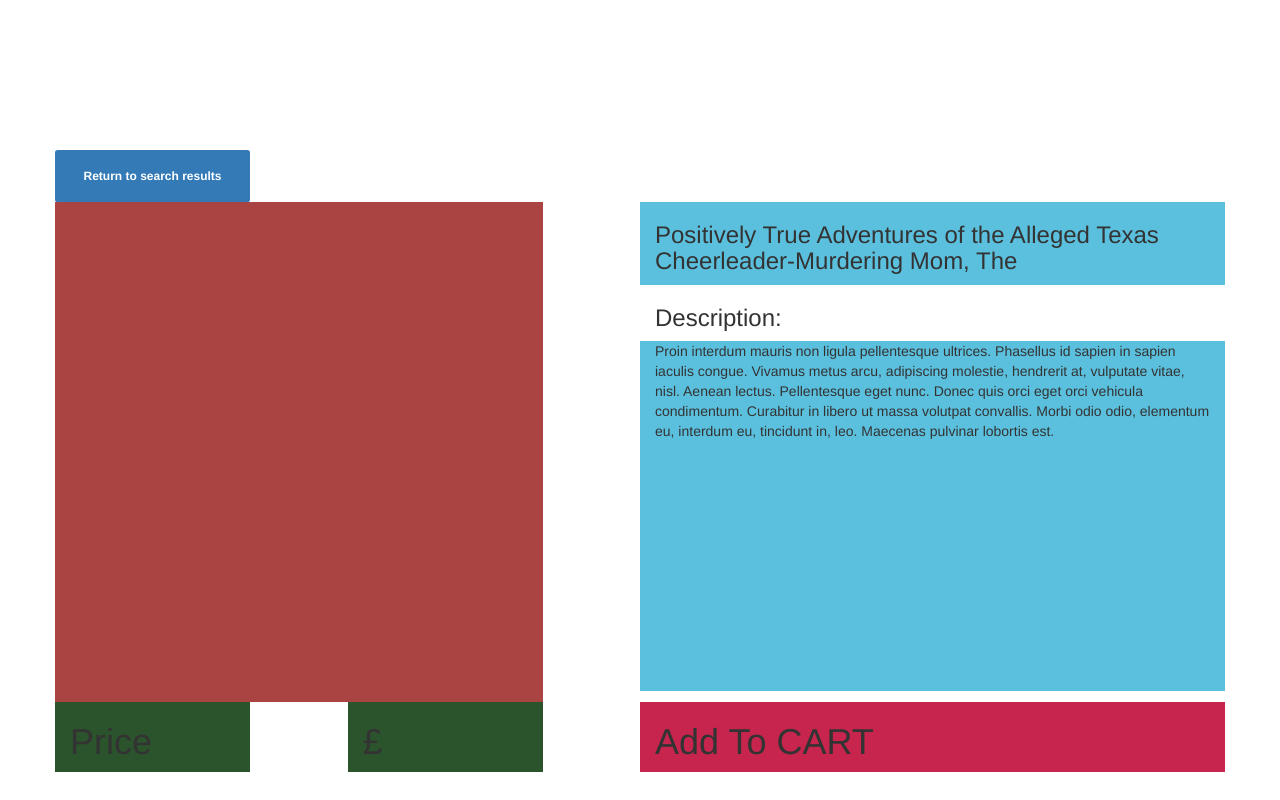
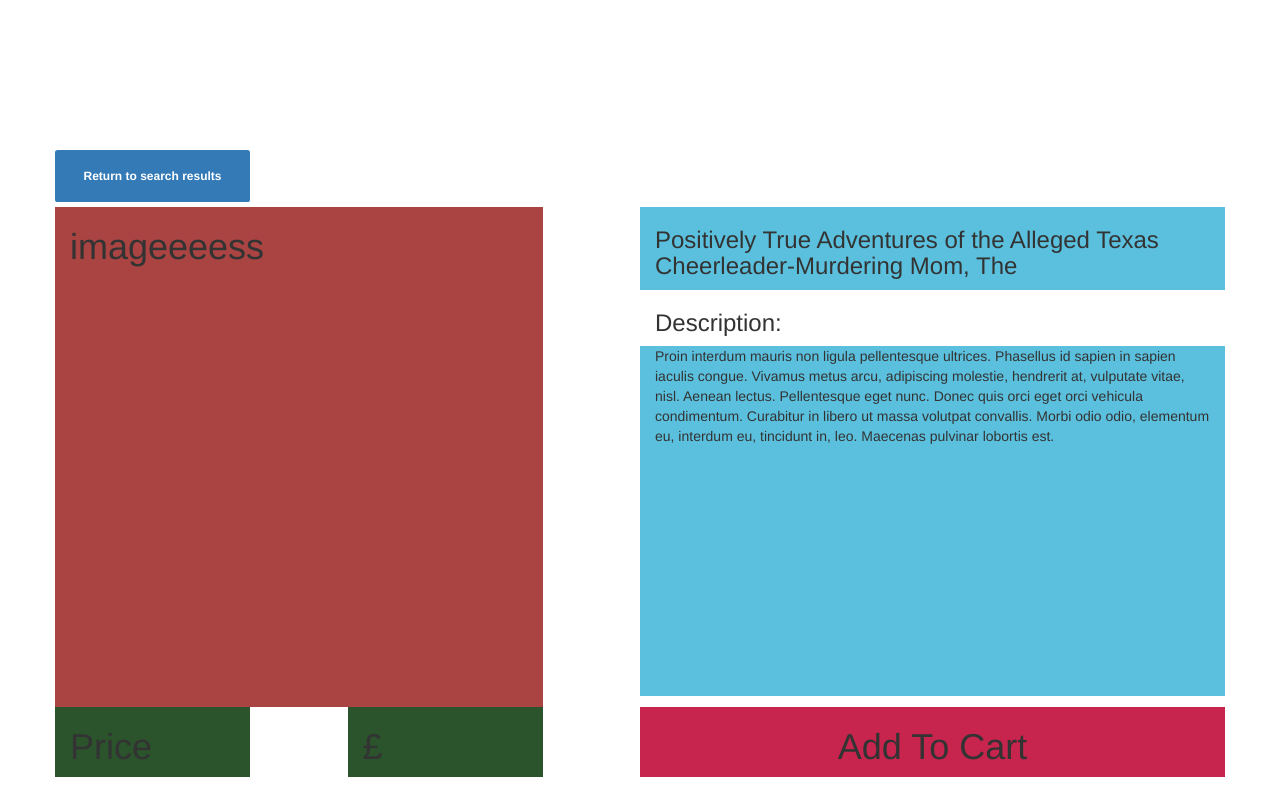
Before and after one commit to Mayden-Academy/book-store, a PHP site: page /individualBookPage.php in a window 1280 px wide. Run offline with PHP 8.4, Linux system fonts and the light colour scheme.

Commit message:
small tweaks to css and html

```diff
--- a/app/css/style.css
+++ b/app/css/style.css
@@ -1,6 +1,7 @@
 .ReturnToHome {
     padding: 20px;
     margin-top: 150px;
+    margin-bottom: 5px;
 }
 .ReturnToHome a {
     color: #FFFFFF;
@@ -22,4 +23,5 @@
 }
 .individualBookAddToCart {
     background-color: #c7254e;
+    text-align: center;
 }
--- a/app/individualBookPage.php
+++ b/app/individualBookPage.php
@@ -15,6 +15,7 @@
     </div>
     <div class="row">
         <div class="col-xs-5 individualBookImage">
+            <h1>imageeeess</h1>
         </div>
         <div class="col-xs-6 col-xs-offset-1 individualBookTitle">
             <h3>Positively True Adventures of the Alleged Texas Cheerleader-Murdering Mom, The</h3>
@@ -34,7 +35,7 @@
             <h1>£</h1>
         </div>
         <div class="col-xs-6 col-xs-offset-1 individualBookAddToCart">
-            <h1>Add To CART</h1>
+            <h1>Add To Cart</h1>
         </div>
     </div>
 </div>
```
